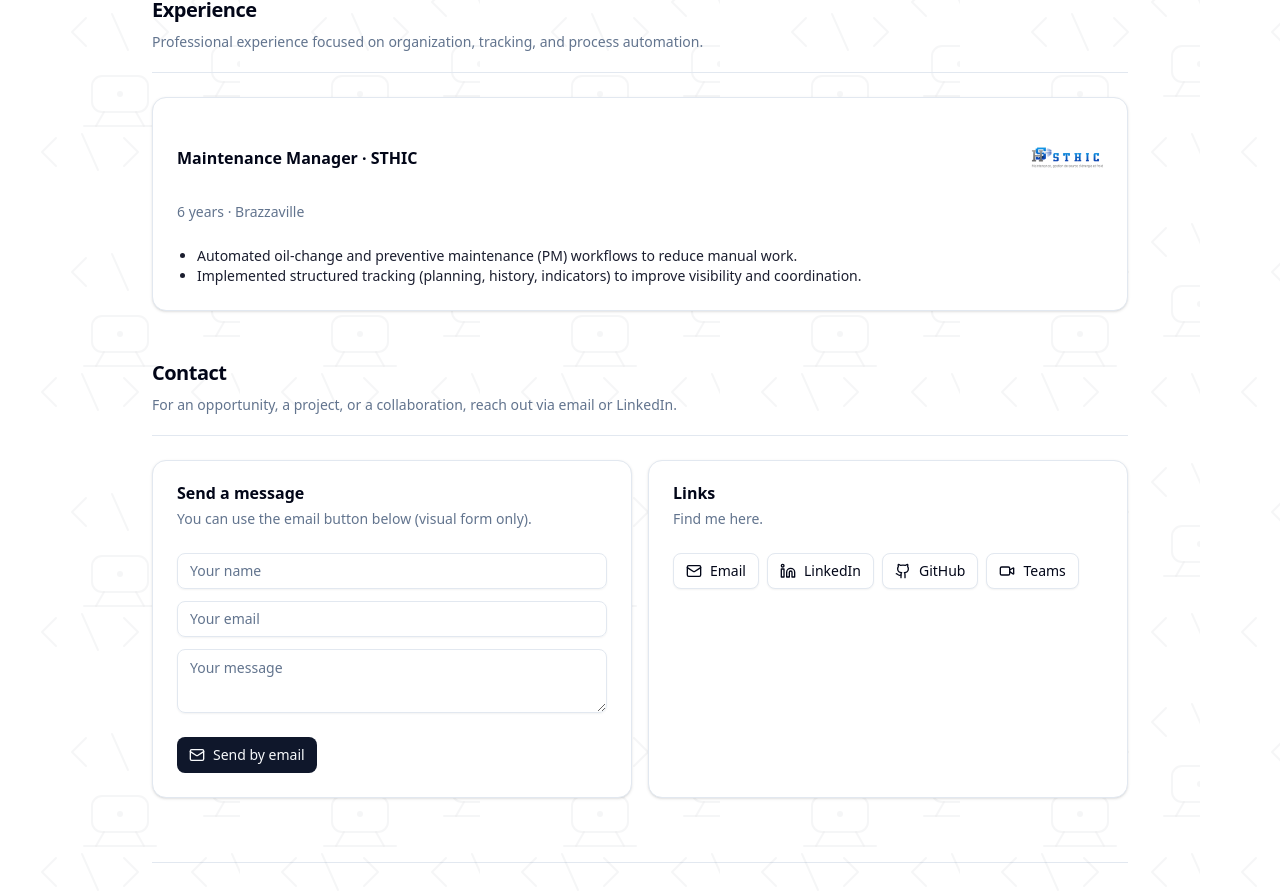
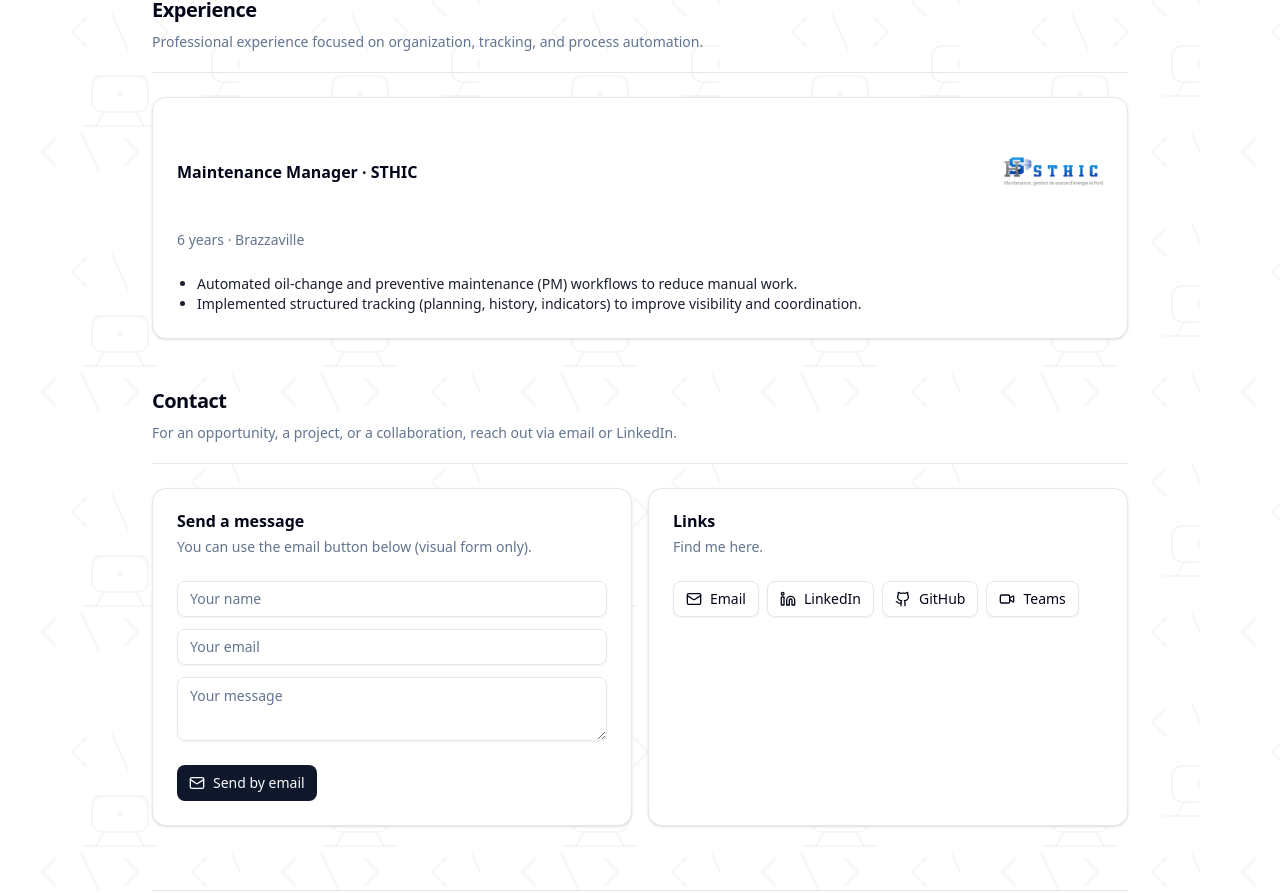
Before and after one commit to adonisEph/james-adonis-portfolio, a Next.js app: page / in a window 1280 px wide. Shown: the part 1500-2393 px from the top of the page. Built offline with nearby package versions, Linux system fonts and the light colour scheme; no server answers.

Commit message:
Update portfolio-page.tsx

```diff
--- a/src/components/portfolio-page.tsx
+++ b/src/components/portfolio-page.tsx
@@ -424,9 +424,9 @@ export function PortfolioPage() {
                             <Image
                               src="/Logo_sthic.png"
                               alt="Logo STHIC"
-                              width={300}
-                              height={100}
-                              className="h-[72px] w-auto object-contain"
+                              width={450}
+                              height={150}
+                              className="h-[100px] w-auto object-contain"
                               unoptimized
                             />
                           ) : null}
```
